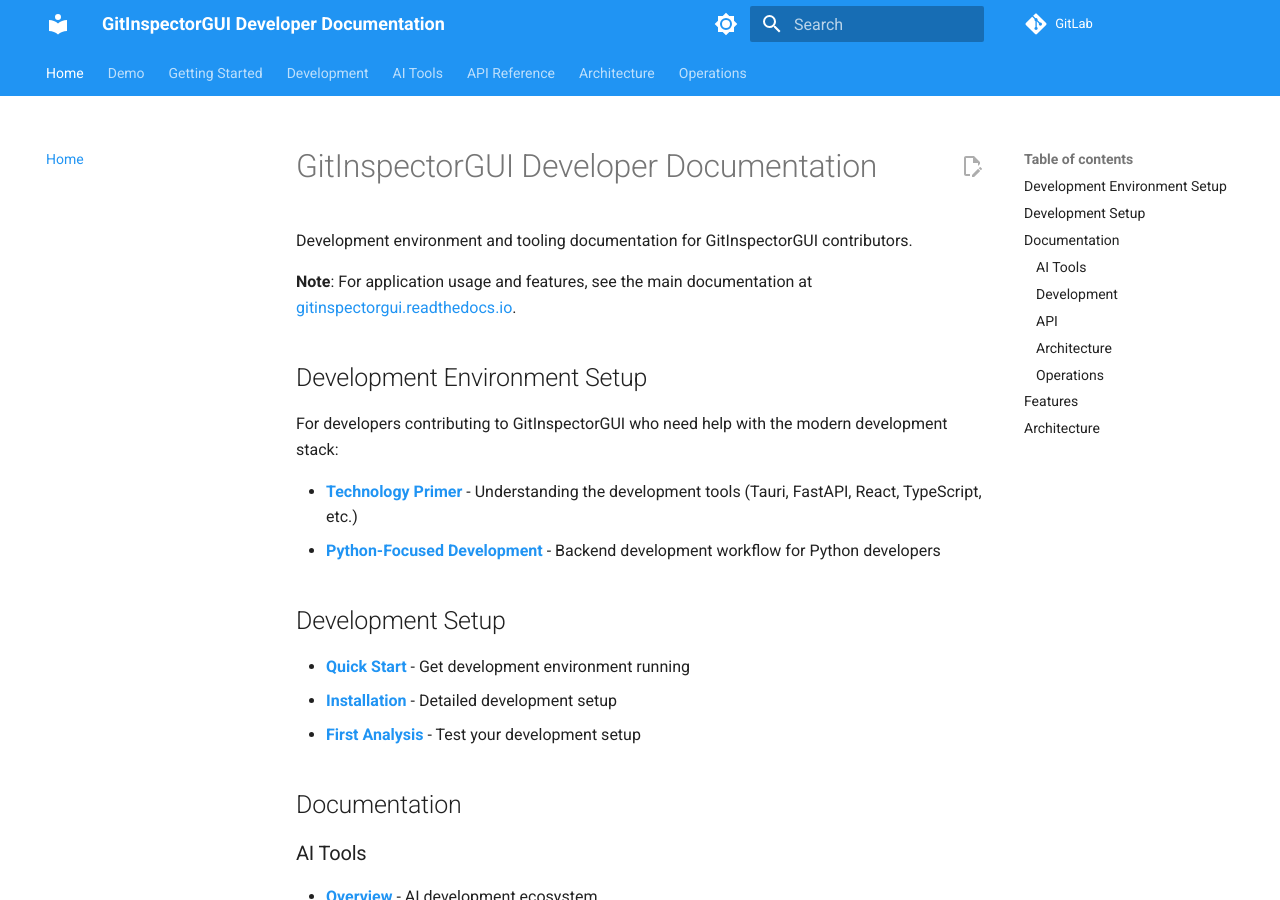
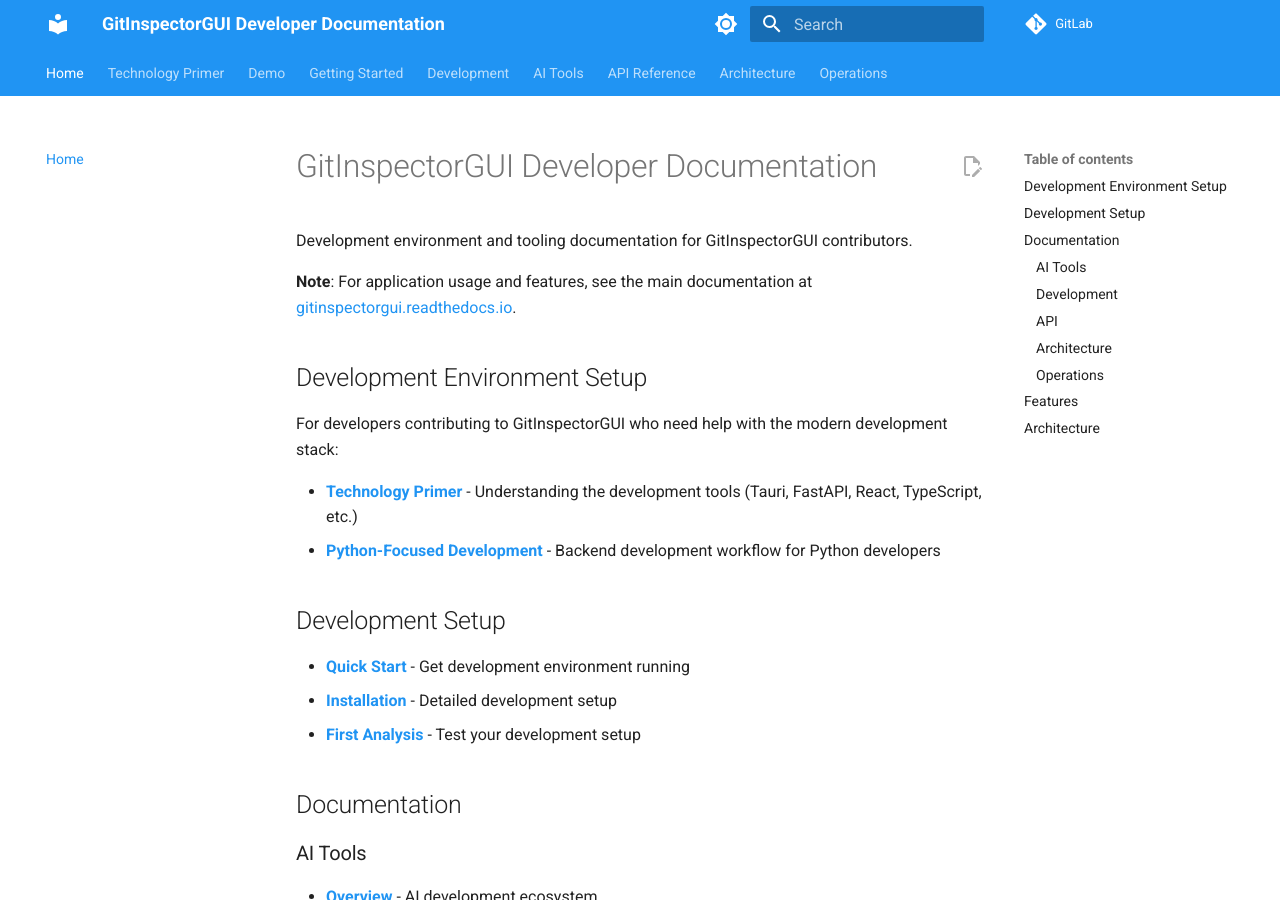
Before and after one commit to boost-edu-tools/gitinspectorgui, an MkDocs documentation site: the page built from docs/index.md, in a window 1280 px wide and 900 px high. Built offline with MkDocs 1.6.1 and Material for MkDocs 9.7.7, drawn with Linux system fonts in a browser that asks for light colours; comment, search, counter and statistics services are not loaded.

Commit message:
Add new documentation to mkdocs navigation
- Add Technology Primer as top-level navigation item
- Add Python-Focused Development to Development section
- Ensures new documentation is properly accessible in the built site

```diff
--- a/mkdocs.yml
+++ b/mkdocs.yml
@@ -71,6 +71,7 @@
 
 nav:
     - Home: index.md
+    - Technology Primer: technology-primer.md
     - Demo: https://edu-boost.gitlab.io/gitinspectorgui/demo/
     - Getting Started:
           - Quick Start: getting-started/quick-start.md
@@ -79,6 +80,7 @@
           - CLI Standalone: getting-started/cli-standalone.md
           - First Analysis: getting-started/first-analysis.md
     - Development:
+          - Python-Focused Development: development/python-focused-development.md
           - Environment Setup: development/environment-setup.md
           - Development Mode: development/development-mode.md
           - Server Management: development/server-management.md
```
